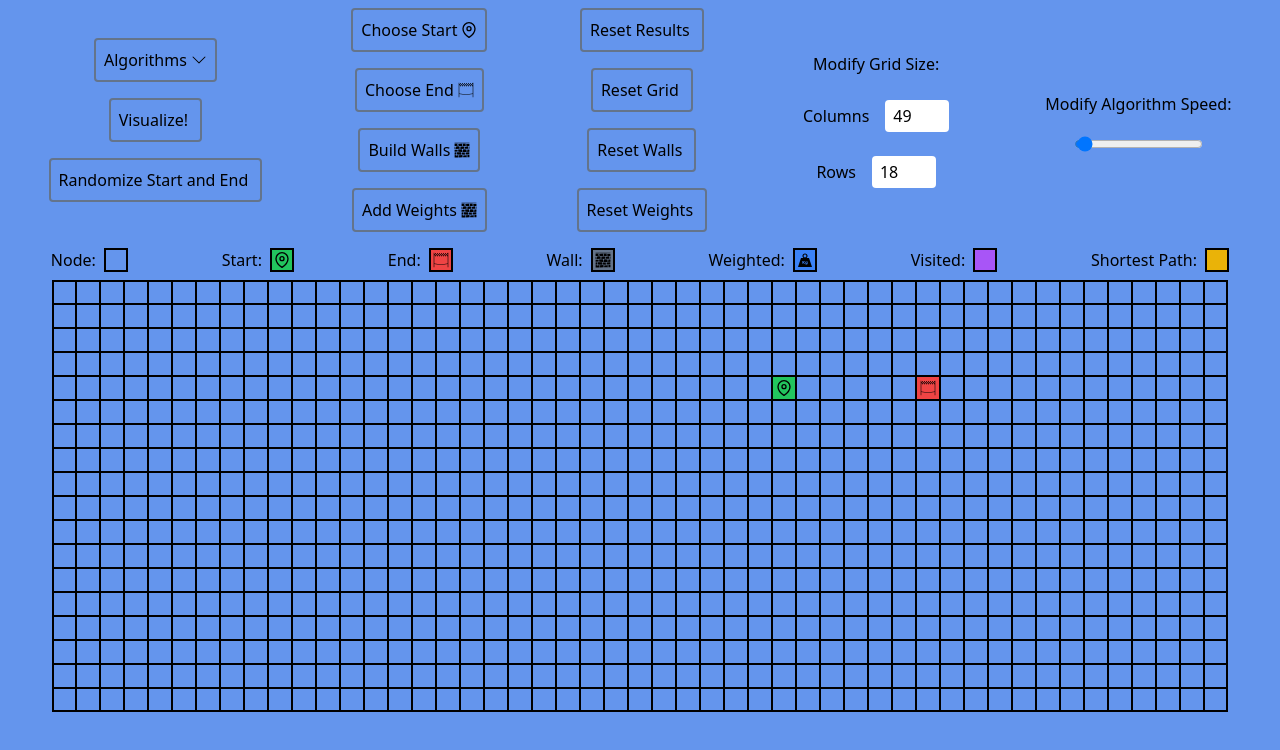
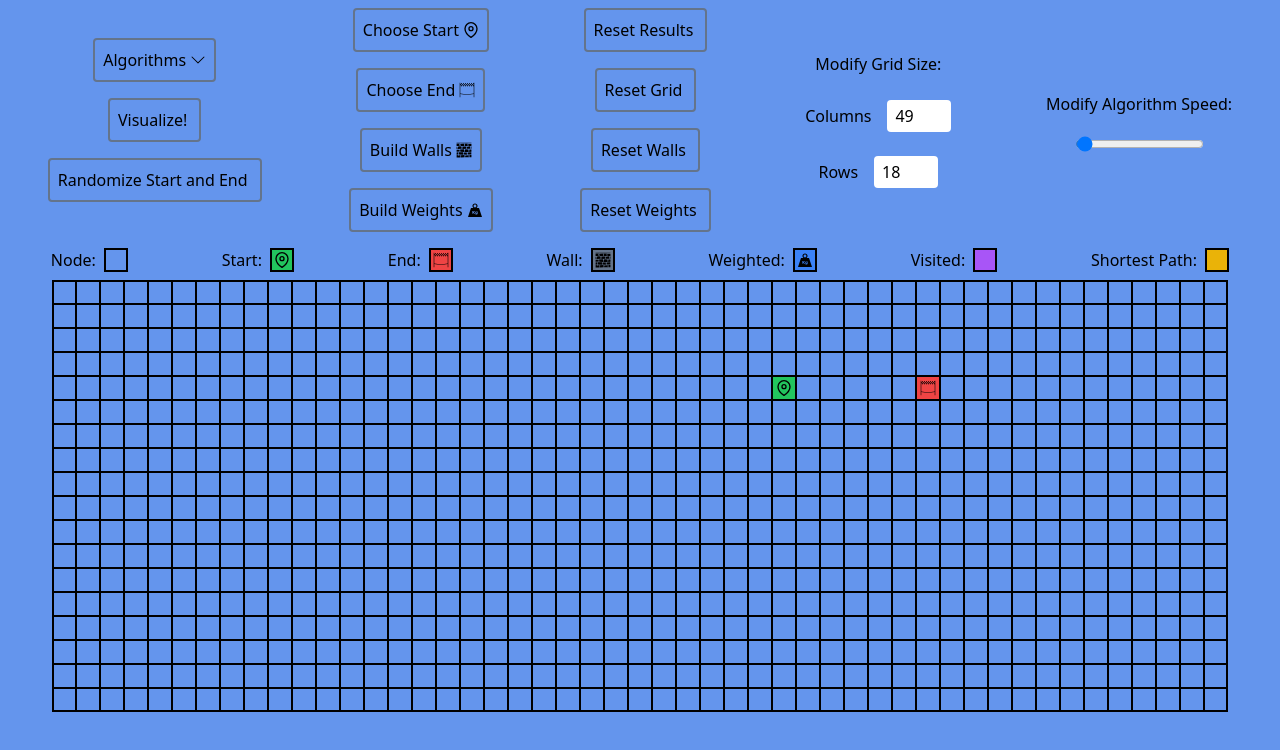
Before and after one commit to zaneaw/pathfinding-visualizer, a Next.js app: page / in a window 1280 px wide. Shown: the top 750 px of the page. Built offline with nearby package versions, Linux system fonts and the light colour scheme.

Commit message:
rename and add weight svg

```diff
--- a/components/Toolbar.tsx
+++ b/components/Toolbar.tsx
@@ -2,7 +2,7 @@ import React from 'react';
 import ToolbarButton from './ToolbarButton';
 import ToolbarSection from './ToolbarSection';
 import { FiMapPin } from 'react-icons/fi';
-import { GiFinishLine, GiStoneWall } from 'react-icons/gi';
+import { GiFinishLine, GiStoneWall, GiWeight } from 'react-icons/gi';
 import { BsChevronDown } from 'react-icons/bs';
 
 interface GridSize {
@@ -80,8 +80,8 @@ const Toolbar: React.FC<Props> = ({
                 />
                 <ToolbarButton
                     handleClick={() => toggleSelected('weight')}
-                    title={"Add Weights"}
-                    Icon={GiStoneWall}
+                    title={"Build Weights"}
+                    Icon={GiWeight}
                     styles={isSelected === 'weight' ? 'bg-blue-500' : ''}
                     isAlgoRunning={isAlgoRunning}
                 />
```
